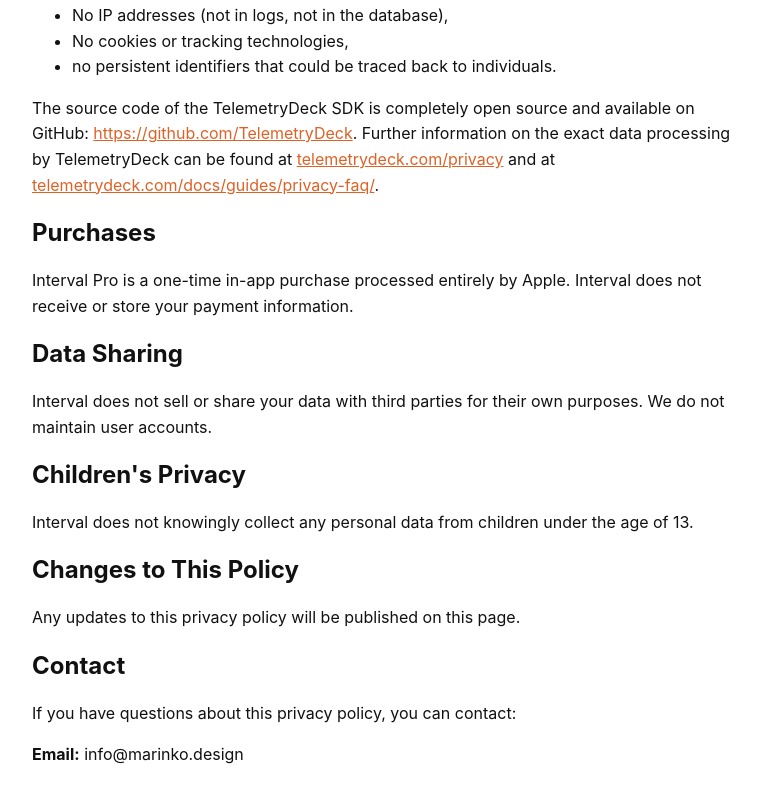
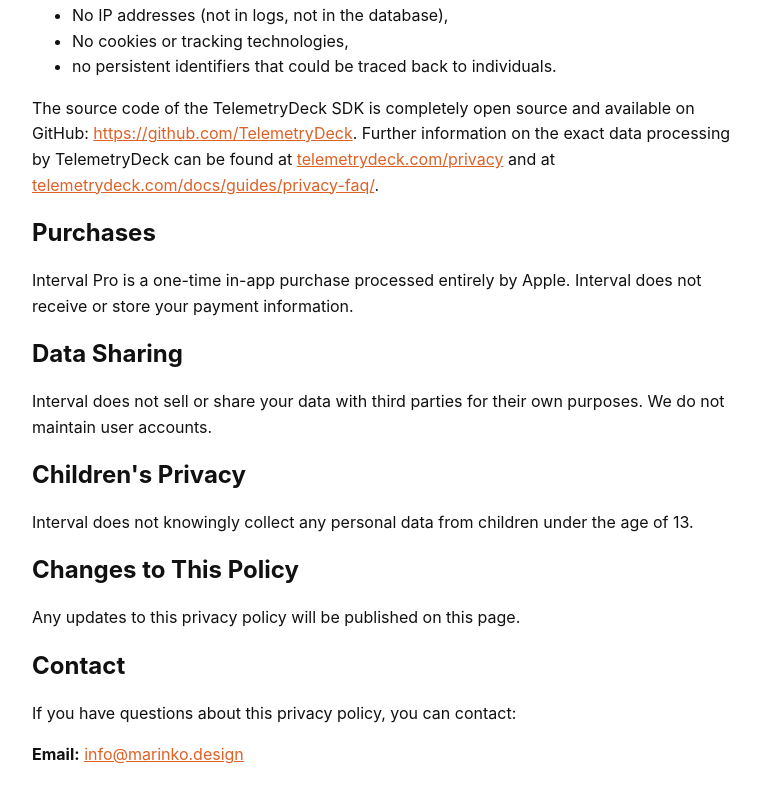
Before and after one commit to AzorAhai994/interval-privacy, a plain HTML site: page index.html in a window 1280 px wide. Shown: the part 1064-1866 px from the top of the page, without its empty margins (248-1008 px from the left). Drawn offline with Linux system fonts and the light colour scheme.

Commit message:
Make email address clickable in privacy policy

```diff
--- a/index.html
+++ b/index.html
@@ -110,7 +110,7 @@
     If you have questions about this privacy policy, you can contact:
   </p>
   <p>
-    <strong>Email:</strong> info@marinko.design
+    <strong>Email:</strong> <a href="mailto:info@marinko.design">info@marinko.design</a>
   </p>
 </body>
 </html>
```
